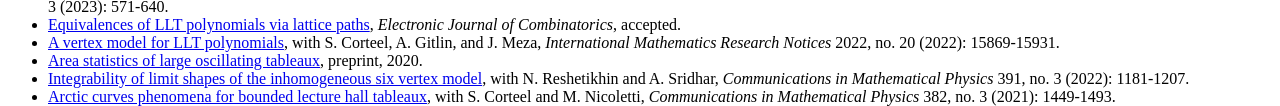
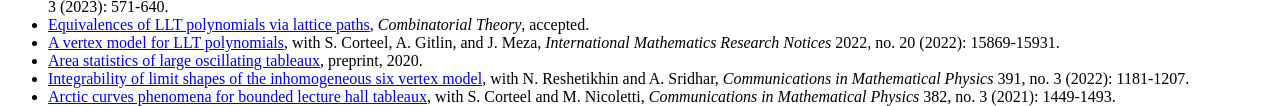
Before and after one commit to davidalipio/davidalipio.github.io, a plain HTML site: page research.html in a window 1280 px wide. Shown: the part 371-477 px from the top of the page. Drawn offline with Linux system fonts and the light colour scheme.

Commit message:
Fixed citation

```diff
--- a/research.html
+++ b/research.html
@@ -35,7 +35,7 @@
             <li> <a href="https://arxiv.org/abs/2303.09089">Shuffling algorithm for coupled tilings of the Aztec diamond</a>, with M. Nicoletti, <i>Annales Henri Poincaré</i>, vol. 25, no. 12, pp. 5187-5229. Cham: Springer International Publishing, 2024. </li>
             <li> <a href="https://arxiv.org/abs/2202.06020">Colored vertex models and k-tilings of the Aztec diamond</a>, with S. Corteel and A. Gitlin, <i>Transactions of the AMS</i>, accepted. </li>
             <li> <a href="https://arxiv.org/abs/2110.10273">A vertex model for supersymmetric LLT polynomials</a>, with A. Gitlin, <i>Annales de l’Institut Henri Poincaré D</i> 11, no. 3 (2023): 571-640. </li>
-            <li> <a href="https://arxiv.org/abs/2104.05862">Equivalences of LLT polynomials via lattice paths</a>, <i>Electronic Journal of Combinatorics</i>, accepted.</li>
+            <li> <a href="https://arxiv.org/abs/2104.05862">Equivalences of LLT polynomials via lattice paths</a>, <i>Combinatorial Theory</i>, accepted.</li>
             <li> <a href="https://arxiv.org/abs/2012.02376">A vertex model for LLT polynomials</a>, with S. Corteel, A. Gitlin, and J. Meza, <i>International Mathematics Research Notices</i> 2022, no. 20 (2022): 15869-15931. </li>
             <li> <a href="https://arxiv.org/abs/2010.10093">Area statistics of large oscillating tableaux</a>, preprint, 2020. </li>
             <li> <a href="https://arxiv.org/abs/2004.08971">Integrability of limit shapes of the inhomogeneous six vertex model</a>, with N. Reshetikhin and A. Sridhar, <i>Communications in Mathematical Physics</i> 391, no. 3 (2022): 1181-1207. </li>
```
Also changed, not shown: 1 other file.
